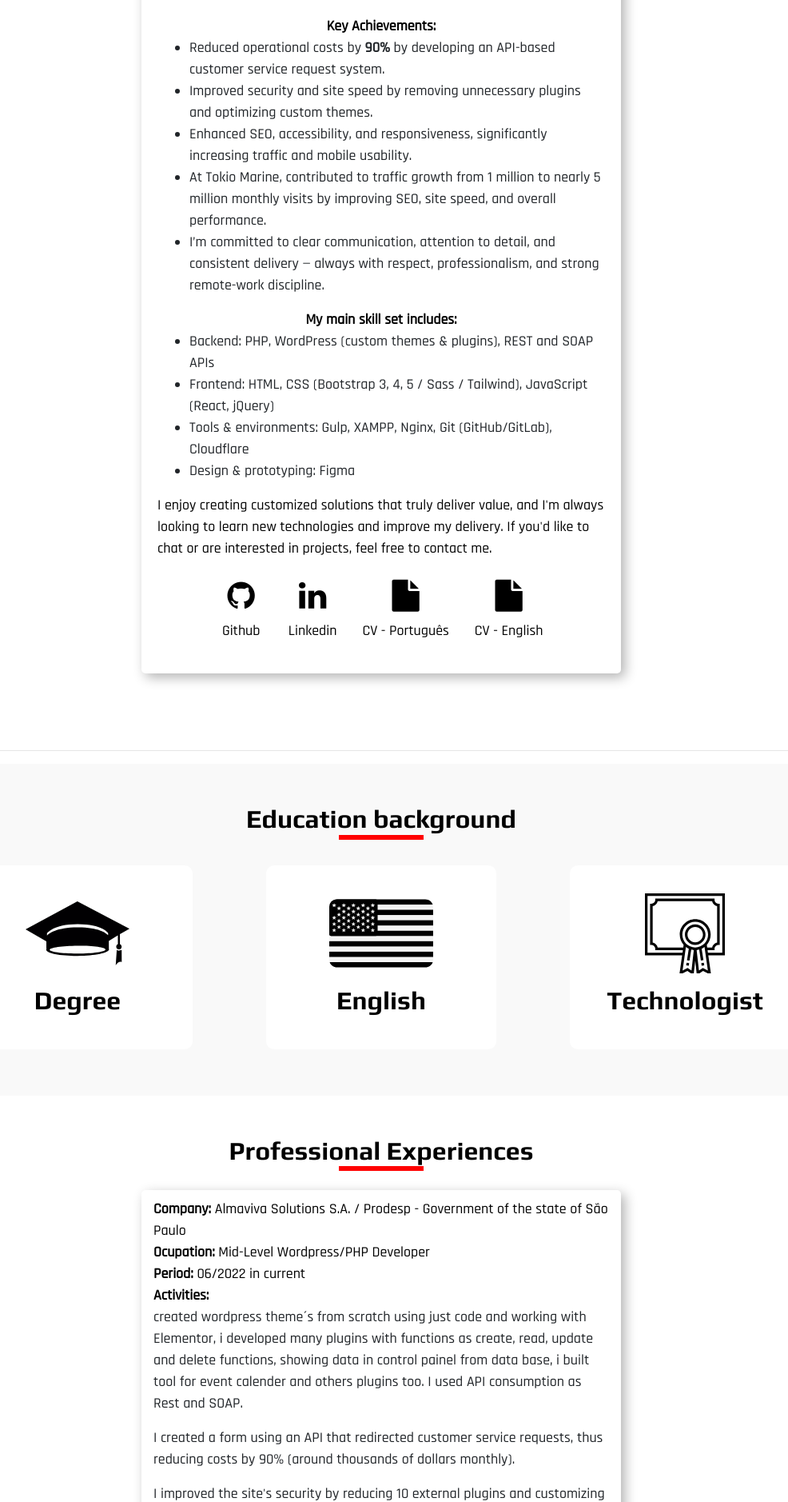
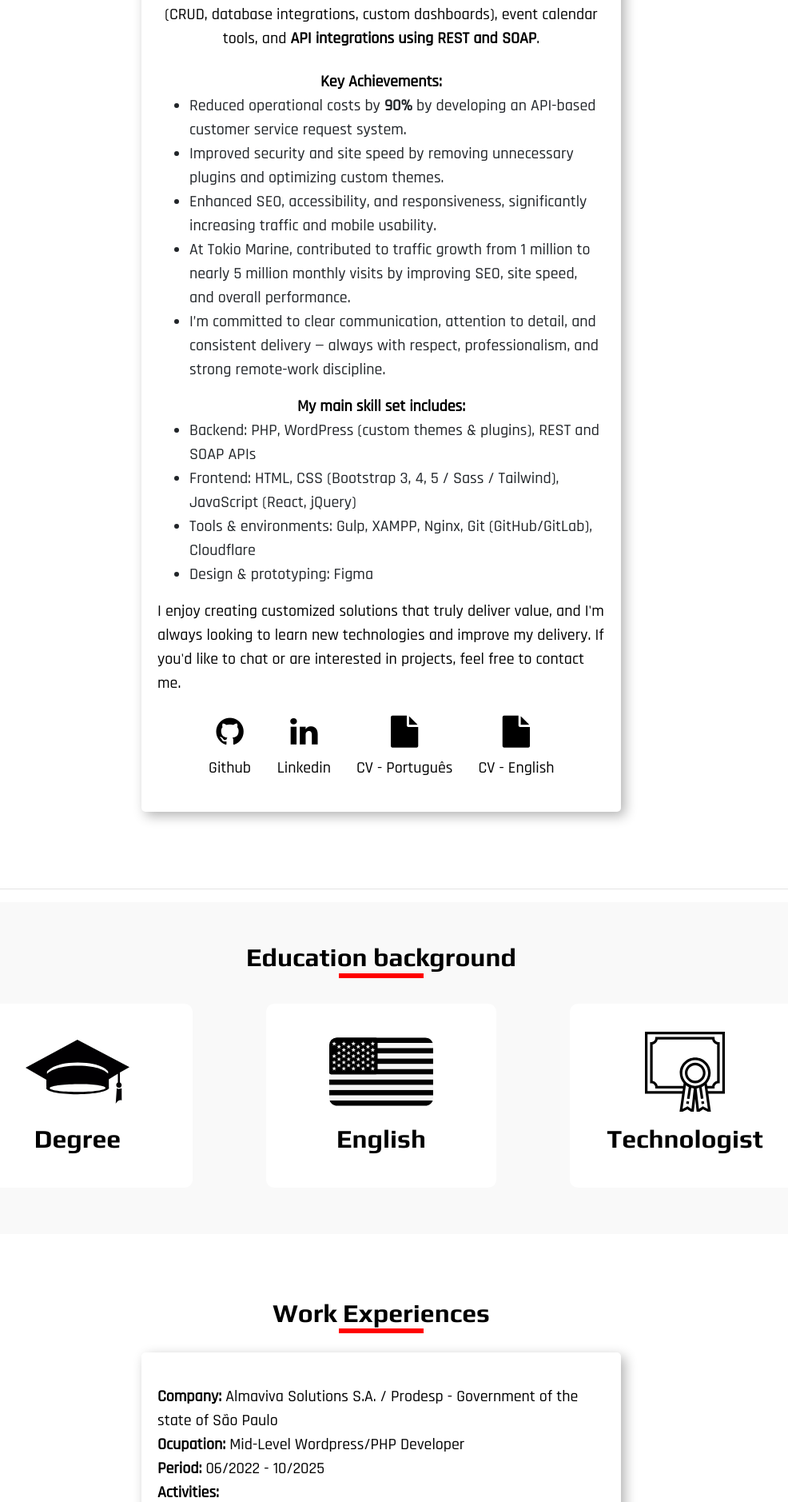
Before and after one commit to 2011Alexandrealvarenga/Portfolio2, a PHP site: page /english.html in a window 1280 px wide. Shown: the part 1016-2894 px from the top of the page at 80% size, without its empty margins (163-1149 px from the left). Run offline with PHP 8.4, Linux system fonts and the light colour scheme; some libraries are stand-ins or nearby versions.

Commit message:
adjusting spaces and font size

```diff
--- a/assets/css/style.css
+++ b/assets/css/style.css
@@ -9,12 +9,11 @@ body, html {
   margin: 0;
   padding: 0; }
 
-
     .line{width: 100px; border: 3px solid red;margin: 0 auto;}
 
 h1,h2,h3,h4,h5,h6{font-family: 'Play', sans-serif; margin: 0;}
-p,a,li{font-family: 'Rajdhani', sans-serif;}
-p, span{font-size: 18px;}
+p, a, li{font-family: 'Rajdhani', sans-serif;}
+p, span, a{font-size: 20px;}
 h2, h5 {text-align: center;}
 h2 {  font-size: 32px; }
 .fixed {position: fixed !important;
@@ -169,7 +168,7 @@ h1 {
   text-align: left;
 }
 .objetivo-profissional2 .content-desc ul li{
-  font-size: 18px;
+  font-size: 20px;
 }
 .objetivo-profissional2 .content-desc .highlight{font-weight: bold;}
 
@@ -270,11 +269,12 @@ i.fa-github,i.fa.fa-linkedin,i.fa.fa-file {font-size: 40px;color: #000;padding:
 .card-body ul li p {padding: 0; margin-bottom: 0; }
 .back-content {color: #2c3e50;text-align: center; width: 100%; }
 /*EXPERIENCIA PROFISSIONAL*/
-.experiencia {padding: 50px 0; background: #fff; }
+.experiencia {padding: 80px 0; background: #fff; }
+
 .content-box {width: 600px; height: auto; }
 .content-box ul {
     background: var(--cinza-claro);
-    padding: 10px 15px;
+    padding: 40px 20px;
     border-radius: 5px;
     list-style-type: none; }
     .content-box ul li .title {
@@ -462,7 +462,7 @@ i.fa-github,i.fa.fa-linkedin,i.fa.fa-file {font-size: 40px;color: #000;padding:
 @media screen and (min-width: 992px) {
   .navbar-brand { display: none; }
 }
-@media screen (max-width: 992px) {
+@media screen and (max-width: 992px) {
   .navbar-collapse ul li{ padding: 20px 0!important;  }
 
 }
@@ -515,3 +515,11 @@ i.fa-github,i.fa.fa-linkedin,i.fa.fa-file {font-size: 40px;color: #000;padding:
       height: 20px;
       margin: 4px;
     }
+
+@media (max-width: 425px) {
+  .experiencia,
+  .formacao{
+    padding: 40px 0;
+  }
+
+}
--- a/english.html
+++ b/english.html
@@ -261,12 +261,12 @@ height="0" width="0" style="display:none;visibility:hidden"></iframe></noscript>
   <section class="experiencia " id="experience">
       <div class="col d-flex justify-content-center">
         <div class="content-box ">
-          <h2>Professional Experiences</h2>
+          <h2>Work Experiences</h2>
           <hr class="line mb-4">
           <ul class="bx">
             <li><span class="title">Company: </span><span>Almaviva Solutions S.A. / Prodesp - Government of the state of São Paulo</span></li>
             <li><span class="title">Ocupation: </span><span>Mid-Level Wordpress/PHP Developer</span></li>
-            <li><span class="title">Period: </span><span>06/2022 in current</span></li>
+            <li><span class="title">Period: </span><span>06/2022 - 10/2025</span></li>
             <li><span class="title">Activities: </span>
               <p>created wordpress theme´s from scratch using just code and working with Elementor, i developed many plugins with functions as create, read, update and delete functions, showing data in control painel from data base, i built tool for event calender and others plugins too. I used API consumption as Rest and SOAP.
               </p>
--- a/index.html
+++ b/index.html
@@ -276,7 +276,7 @@ height="0" width="0" style="display:none;visibility:hidden"></iframe></noscript>
           <ul class="bx">
             <li><span class="title">Empresa: </span><span>Almaviva Solutions S/A</span></li>
             <li><span class="title">Função: </span><span>Analista Full Stack Wordpress/PHP</span></li>
-            <li><span class="title">Periodo: </span><span>06/2022 atual</span></li>
+            <li><span class="title">Periodo: </span><span>06/2022 a 10/2025</span></li>
             <li><span class="title">Atividades: </span><span>
               <p>
 
```
